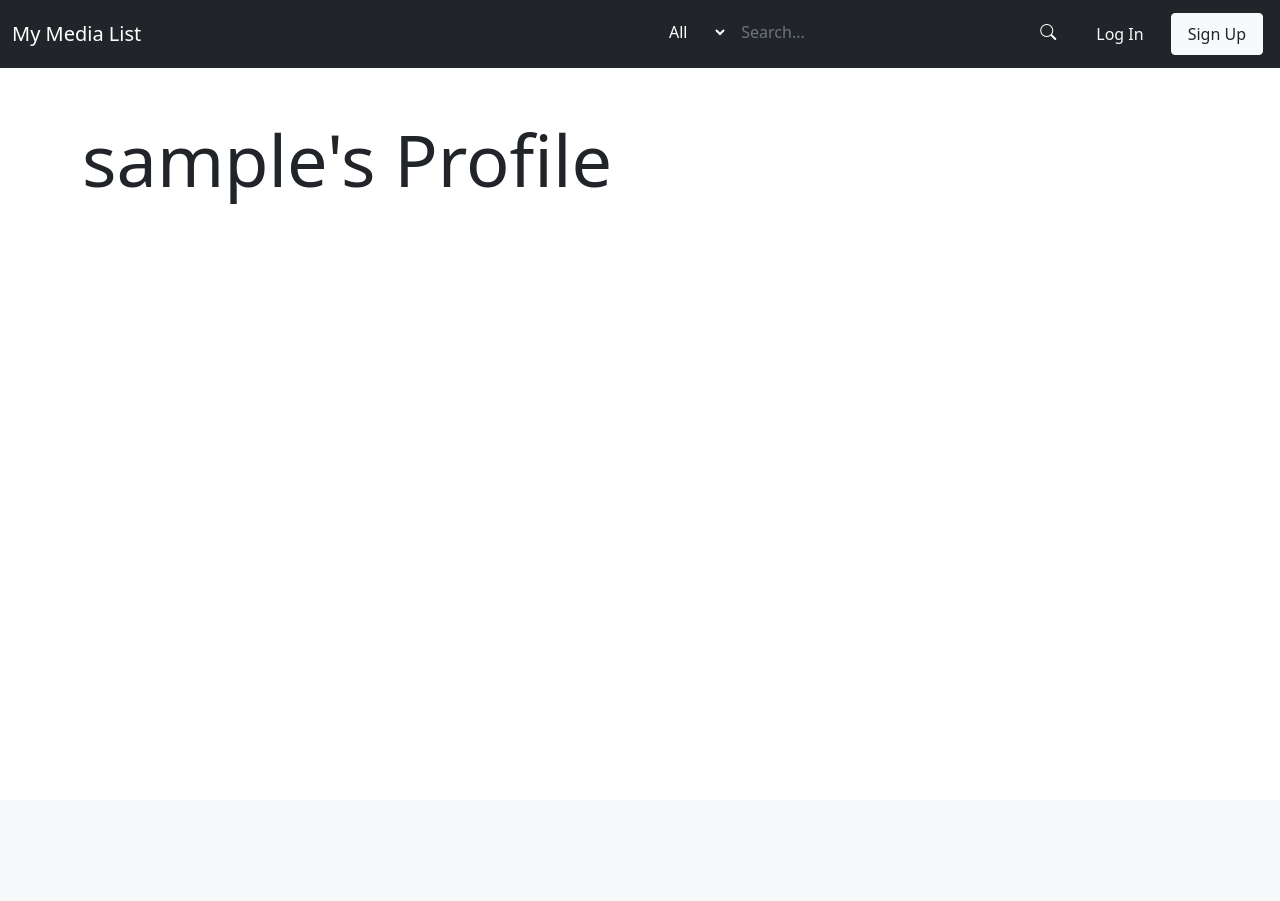
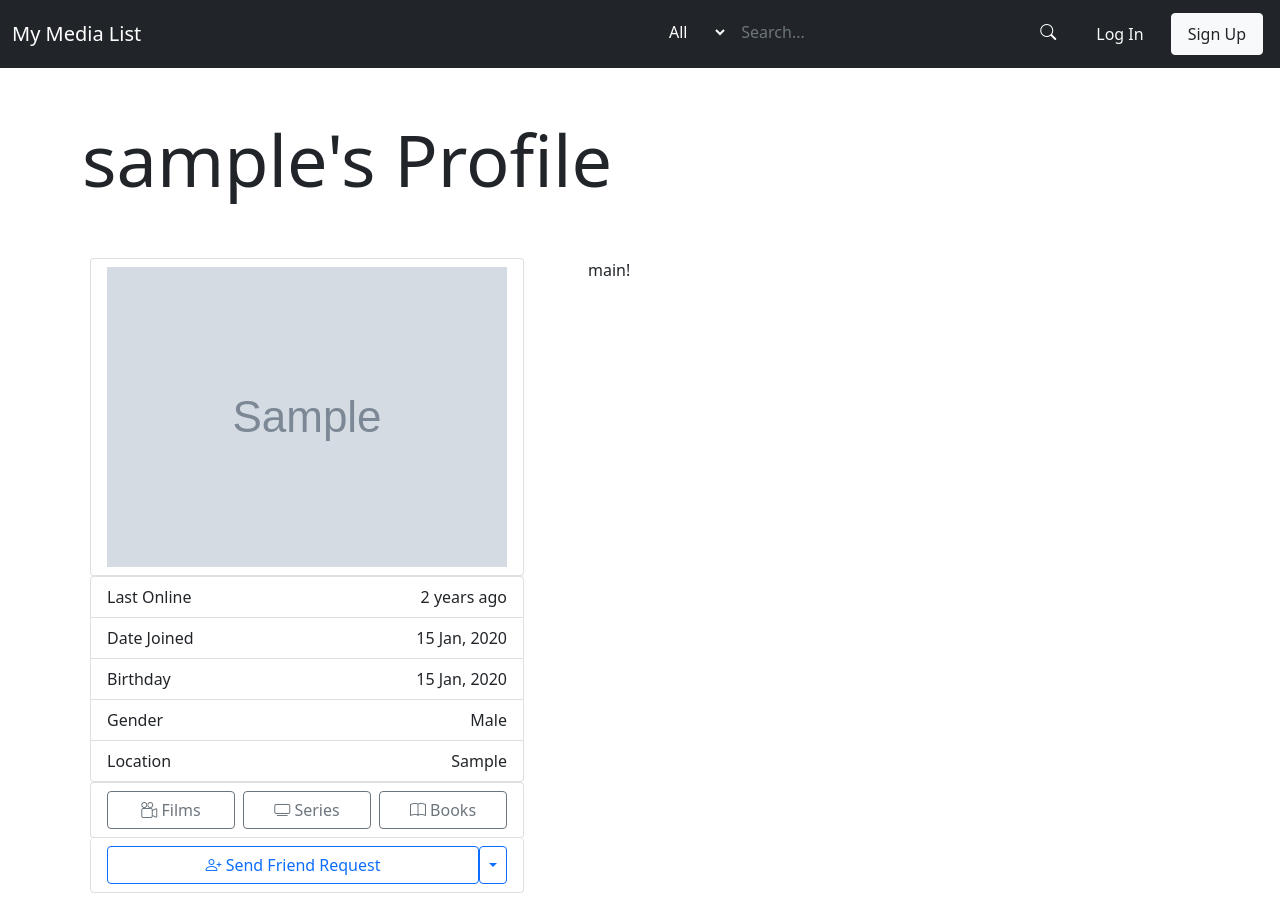
Before and after one commit to James-Garden/my-media-list-v2, a Django app: a page that uses templates/base.html in a window 1280 px wide. Before the commit the page ends 204 px from the top, so only its background shows below. Run offline with Django 4.2, Linux system fonts and the light colour scheme; tables that the repository leaves empty hold one stand-in row (values such as "Sample post"); grey boxes marked "Sample" are stand-in pictures.

Commit message:
added user profile basic structure

```diff
--- a/myMediaList/settings.py
+++ b/myMediaList/settings.py
@@ -69,7 +69,8 @@ TEMPLATES = [
                 'django.template.context_processors.request',
                 'django.contrib.auth.context_processors.auth',
                 'django.contrib.messages.context_processors.messages',
-                'user.context_processors.settings_nav_links'
+                'user.context_processors.settings_nav_links',
+                'user.context_processors.user_online_status'
             ],
         },
     },
--- /dev/null
+++ b/static/user/profile.css
@@ -0,0 +1,52 @@
+.profile-wrapper {
+    display: flex;
+}
+
+.profile-left {
+    /*background-color: green;*/
+    flex-basis: 350px;
+}
+
+.profile-main {
+    /*background-color: purple;*/
+    flex-grow: 1;
+}
+
+div.avatar {
+    width: 100%;
+    /*background-color: aliceblue;*/
+    justify-content: center;
+    align-items: center;
+    display: flex;
+}
+
+.user-status {
+    display: flex;
+}
+
+.user-status-name {
+    flex-grow: 1;
+}
+
+.user-button-row {
+    display: flex;
+    width: 100%;
+}
+
+.list-button {
+    margin: auto;
+    flex-basis: 32%;
+}
+
+.list-button:first-child {
+    margin-left: 0;
+}
+
+.list-button:last-child {
+    margin-right: 0;
+}
+
+.add-friend-btn {
+    flex-basis: 80%;
+    flex-grow: 1;
+}
--- a/templates/base.html
+++ b/templates/base.html
@@ -57,6 +57,15 @@
                                 </li>
                                 <li>
                                     <a class="dropdown-item" href="#"><i class="bi bi-people"></i> Friends</a>
+                                </li>
+                                <li>
+                                    <a class="dropdown-item" href="#"><i class="bi bi-person-plus"></i> Requests</a>
+                                </li>
+                                <li>
+                                    <a class="dropdown-item" href="#"><i class="bi bi-envelope"></i> Messages</a>
+                                </li>
+                                <li>
+                                    <hr class="dropdown-divider">
                                 </li>
                                 <li>
                                     <a class="dropdown-item" href="{% url 'user:edit_profile' %}"><i class="bi bi-gear"></i> Settings</a>
--- a/user/context_processors.py
+++ b/user/context_processors.py
@@ -1,6 +1,16 @@
+from django.utils.timezone import now
+
+
 def settings_nav_links(request):
     nav_links = {
         '/edit_profile': 'Profile',
         '/edit_account': 'Account',
     }
     return {'settings_nav_links': nav_links}
+
+
+def user_online_status(request):
+    if request.user.is_authenticated:
+        request.user.last_online = now()
+        request.user.save()
+    return {}
--- a/user/models.py
+++ b/user/models.py
@@ -3,6 +3,7 @@ from utils.validators import validate_age, validate_username
 from django.contrib.auth.models import AbstractUser
 from django.db import models
 from django.utils.translation import gettext_lazy as _
+from django.utils.timezone import now
 
 
 class User(AbstractUser):
@@ -47,27 +48,65 @@ class User(AbstractUser):
     links = models.TextField(null=True, blank=True)
     marked_for_deletion = models.BooleanField(default=False)
     deletion_date = models.DateField(null=True, blank=True)
+    last_online = models.DateTimeField(default=now)
 
     def get_dob(self):
         if self.birth_date_privacy == self.BirthDatePrivacy.PRIVATE:
             return False
         elif self.birth_date_privacy == self.BirthDatePrivacy.PUBLIC:
-            return self.birth_date.strftime("%d %b %Y")
+            return self.birth_date.strftime("%d %b, %Y")
         elif self.birth_date_privacy == self.BirthDatePrivacy.PUBLIC_YEAR_ONLY:
             return self.birth_date.strftime("%Y")
         elif self.birth_date_privacy == self.BirthDatePrivacy.PUBLIC_YEAR_MONTH:
             return self.birth_date.strftime("%b %Y")
         raise TypeError("Invalid Privacy Setting!")
 
-    def get_links(self):
+    def get_links(self) -> [str]:
         return self.links.split("\n")
 
-    def schedule_deletion(self):
+    def get_last_online(self) -> str:
+        delta = now() - self.last_online
+        if delta.days == 0:
+            if delta.seconds < 300:
+                return "Now"
+            elif delta.seconds < 3600:
+                return f"{delta.seconds // 60} minutes ago"
+            elif delta.seconds < 7200:
+                return "1 hour ago"
+            else:
+                return f"{delta.seconds // 3600} hours ago"
+        else:
+            if delta.days == 1:
+                return "Yesterday"
+            elif delta.days < 7:
+                return f"{delta.days} days ago"
+            elif delta.days == 7:
+                return "Last week"
+            elif delta.days < 30:
+                return f"{delta.days} weeks ago"
+            elif delta.days < 365:
+                return f"{delta.days // 30} months ago"
+            elif delta.days < 730:
+                return "Last year"
+            else:
+                return f"{delta.days // 365} years ago"
+
+    def get_date_joined(self) -> str:
+        return self.date_joined.strftime("%d %b, %Y")
+
+    def get_gender(self):
+        if self.gender == 'P':
+            return None
+        for pair in self.Gender.choices:
+            if pair[0] == self.gender:
+                return pair[1]
+
+    def schedule_deletion(self) -> None:
         self.deletion_date = date.today() + timedelta(days=7)
         self.marked_for_deletion = True
         self.save()
 
-    def cancel_deletion(self):
+    def cancel_deletion(self) -> None:
         self.deletion_date = None
         self.marked_for_deletion = False
         self.save()
--- a/user/templates/user/profile.html
+++ b/user/templates/user/profile.html
@@ -1,13 +1,78 @@
 {% extends 'base.html' %}
+{% load static %}
 
 {% block title %} {{ profile.username }}'s Profile {% endblock %}
 
+{% block extra-head %}
+    <link rel="stylesheet" href="{% static "user/profile.css" %}">
+{% endblock %}
+
 {% block content %}
 
-    <h1 class="display-2">{{ profile.username }}'s Profile</h1>
-    {% if is_current_user %}
-        <a href="{% url 'user:edit_profile' %}">Edit Profile</a>
-        <img src="{{ profile.avatar.url }}" alt="Error: Avatar not found">
-    {% endif %}
+    <h1 class="display-2 mb-5">{{ profile.username }}'s Profile</h1>
+    <div class="profile-wrapper">
+        <div class="profile-left p-2 me-5">
+            <div class="avatar list-group-item rounded">
+                <img class="avatar" src="{{ profile.avatar.url }}" alt="Avatar">
+            </div>
+            <div class="user-info">
+                <ul class="list-group">
+                    <li class="list-group-item user-status">
+                        <div class="user-status-name">Last Online</div>
+                        <div class="user-status-value">
+                            {% if profile.get_last_online == "Now" %}
+                                <span style="color:green">Now</span>
+                            {% else %}
+                                <span>{{ profile.get_last_online }}</span>
+                            {% endif %}
+                        </div>
+                    </li>
+                    <li class="list-group-item user-status">
+                        <div class="user-status-name">Date Joined</div>
+                        <div class="user-status-value">{{ profile.get_date_joined }}</div>
+                    </li>
+                    {% if profile.get_dob %}
+                    <li class="list-group-item user-status">
+                        <div class="user-status-name">Birthday</div>
+                        <div class="user-status-value">{{ profile.get_dob }}</div>
+                    </li>
+                    {% endif %}
+                    {% if profile.get_gender %}
+                    <li class="list-group-item user-status">
+                        <div class="user-status-name">Gender</div>
+                        <div class="user-status-value">{{ profile.get_gender }}</div>
+                    </li>
+                    {% endif %}
+                    {% if profile.location %}
+                    <li class="list-group-item user-status">
+                        <div class="user-status-name">Location</div>
+                        <div class="user-status-value">{{ profile.location }}</div>
+                    </li>
+                    {% endif %}
+                </ul>
+            </div>
+            <div class="user-button-row list-group-item rounded">
+                <a class="btn btn-outline-secondary list-button" href="#"><i class="bi bi-camera-reels"></i> Films</a>
+                <a class="btn btn-outline-secondary list-button" href="#"><i class="bi bi-tv"></i> Series</a>
+                <a class="btn btn-outline-secondary list-button" href="#"><i class="bi bi-book"></i> Books</a>
+            </div>
+        {% if not is_current_user %}
+            <div class="user-button-row list-group-item rounded">
+                <a class="btn btn-outline-primary add-friend-btn" href="#"><i class="bi bi-person-plus"></i> Send Friend Request</a>
+                <button type="button" class="btn btn-outline-primary dropdown-toggle dropdown-toggle-split" data-bs-toggle="dropdown">
+                    <span class="visually-hidden">Toggle Dropdown</span>
+                </button>
+                <ul class="dropdown-menu">
+                    <li><a class="dropdown-item" href="#"><i class="bi bi-envelope"></i> Send Message</a></li>
+                    <li><hr class="dropdown-divider"></li>
+                    <li><a class="dropdown-item" href="#"><i class="bi bi-exclamation-octagon"></i> Report Profile</a></li>
+                </ul>
+            </div>
+        {% endif %}
+        </div>
+        <div class="profile-main p-2">
+            main!
+        </div>
+    </div>
 
 {% endblock %}
```
Also changed, not shown: user/migrations/0008_user_last_online.py (added), user/migrations/0009_alter_user_last_online.py (added).
